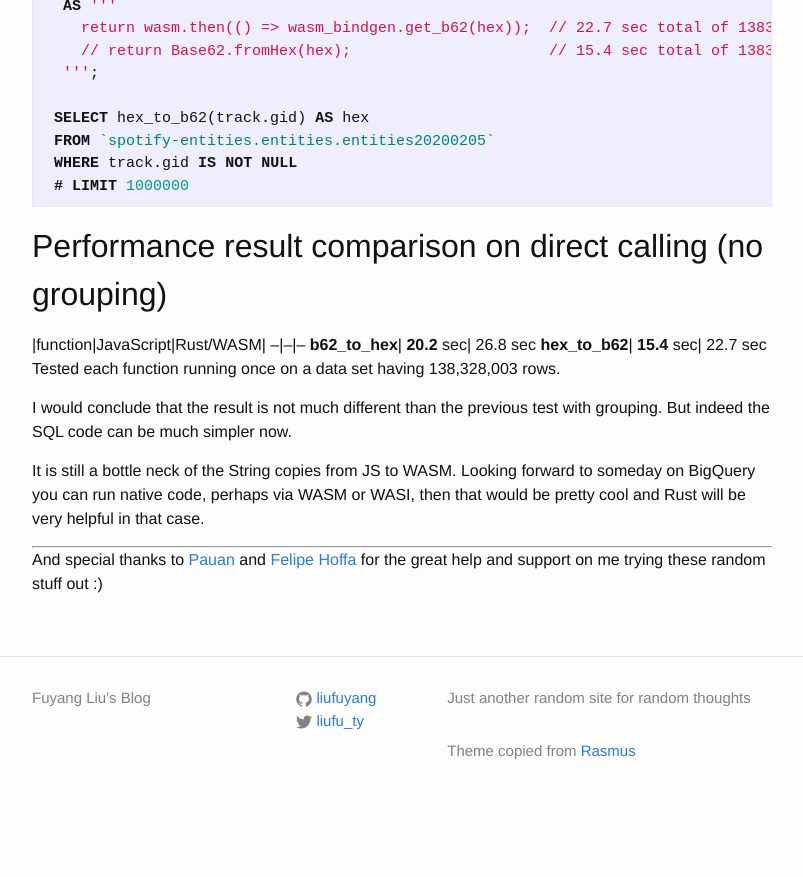
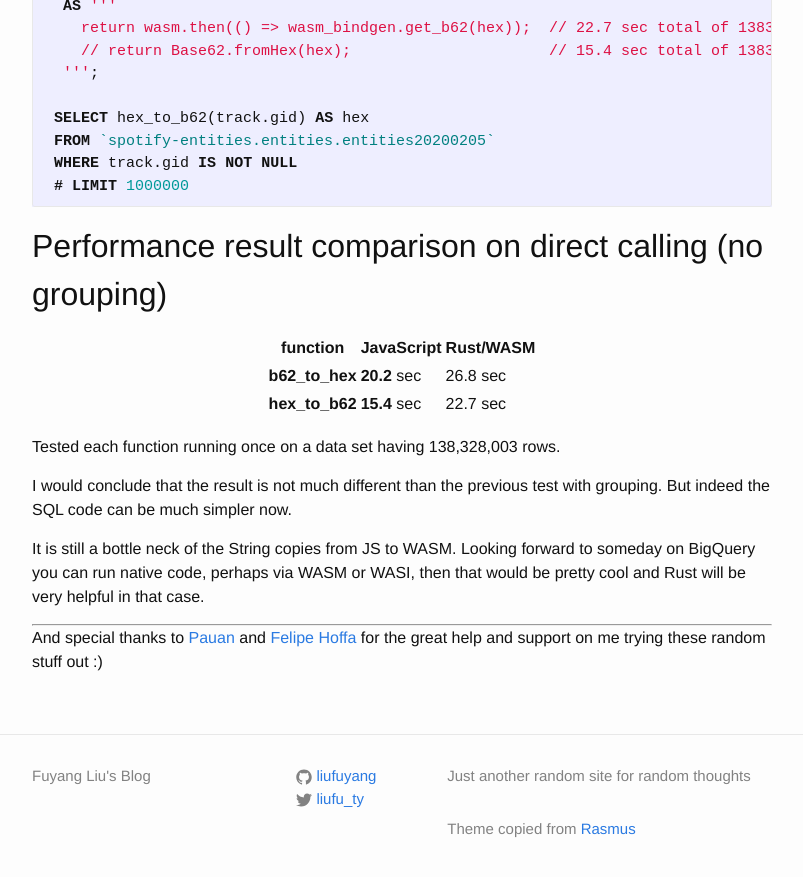
Before and after one commit to liufuyang/liufuyang.github.io, a Jekyll site: the page built from _posts/2020-02-09-rust-bigquery.markdown, in a window 1280 px wide and 900 px high, scrolled down 8362 px. Shown: the top 877 px of the window, without its empty margins (238-1041 px from the left). Built offline with Jekyll 4.4.1, drawn with Linux system fonts in a browser that asks for light colours; comment, search, counter and statistics services are not loaded; before the commit the page ends 9184 px from its top, so only the background shows below that.

Commit message:
Fix md table

````diff
--- a/_posts/2020-02-09-rust-bigquery.markdown
+++ b/_posts/2020-02-09-rust-bigquery.markdown
@@ -312,10 +312,12 @@ CREATE TEMP FUNCTION `hex_to_b62`(hex STRING) RETURNS STRING
 ```
 
 ## Performance result comparison on direct calling (no grouping)
+
 |function|JavaScript|Rust/WASM|
---|--|--
-**b62_to_hex**| **20.2** sec| 26.8 sec
-**hex_to_b62**| **15.4** sec| 22.7 sec
+|--|--|--|
+|**b62_to_hex**| **20.2** sec| 26.8 sec|
+|**hex_to_b62**| **15.4** sec| 22.7 sec|
+
 Tested each function running once on a data set having 138,328,003 rows.
 
 I would conclude that the result is not much different than the previous test with grouping. But indeed the SQL code can be much simpler now.
````
